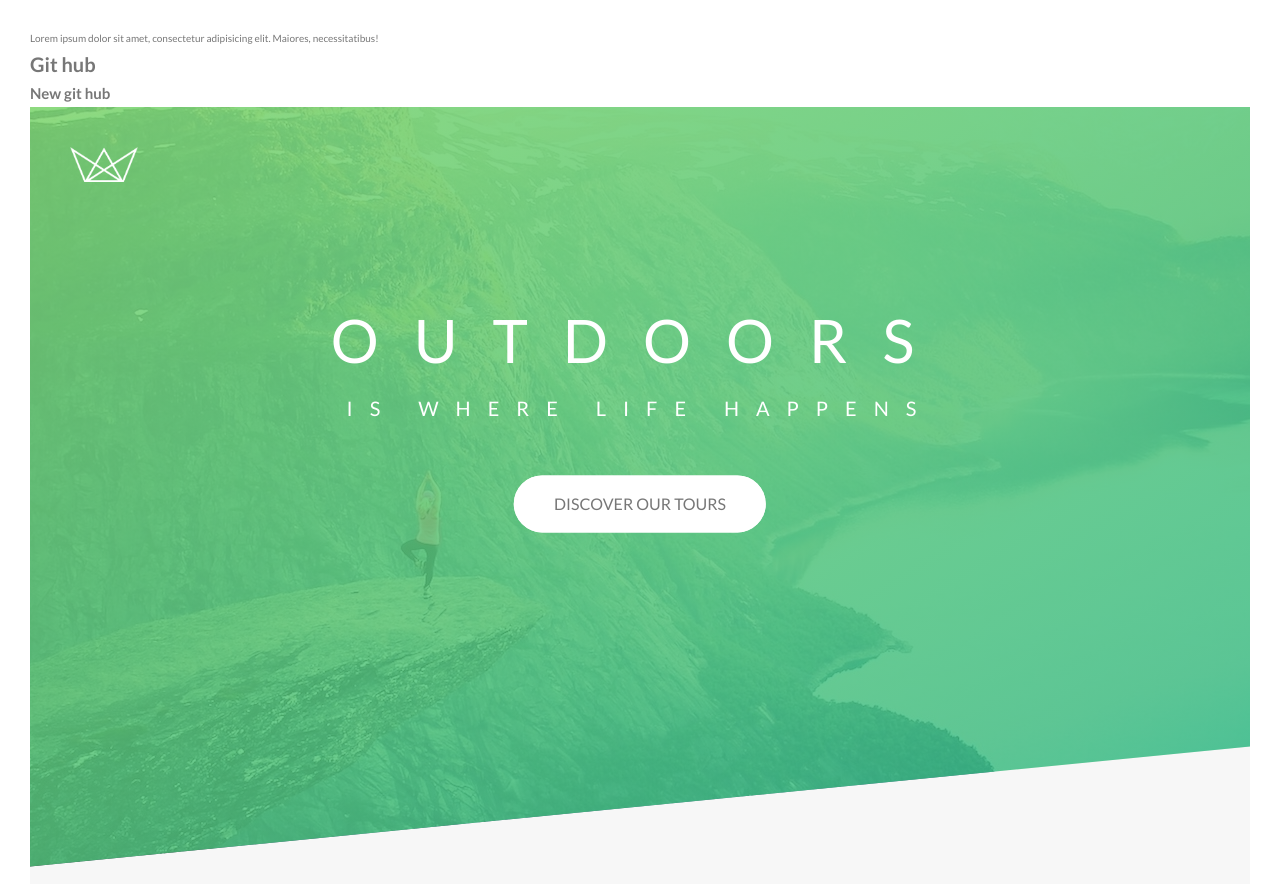
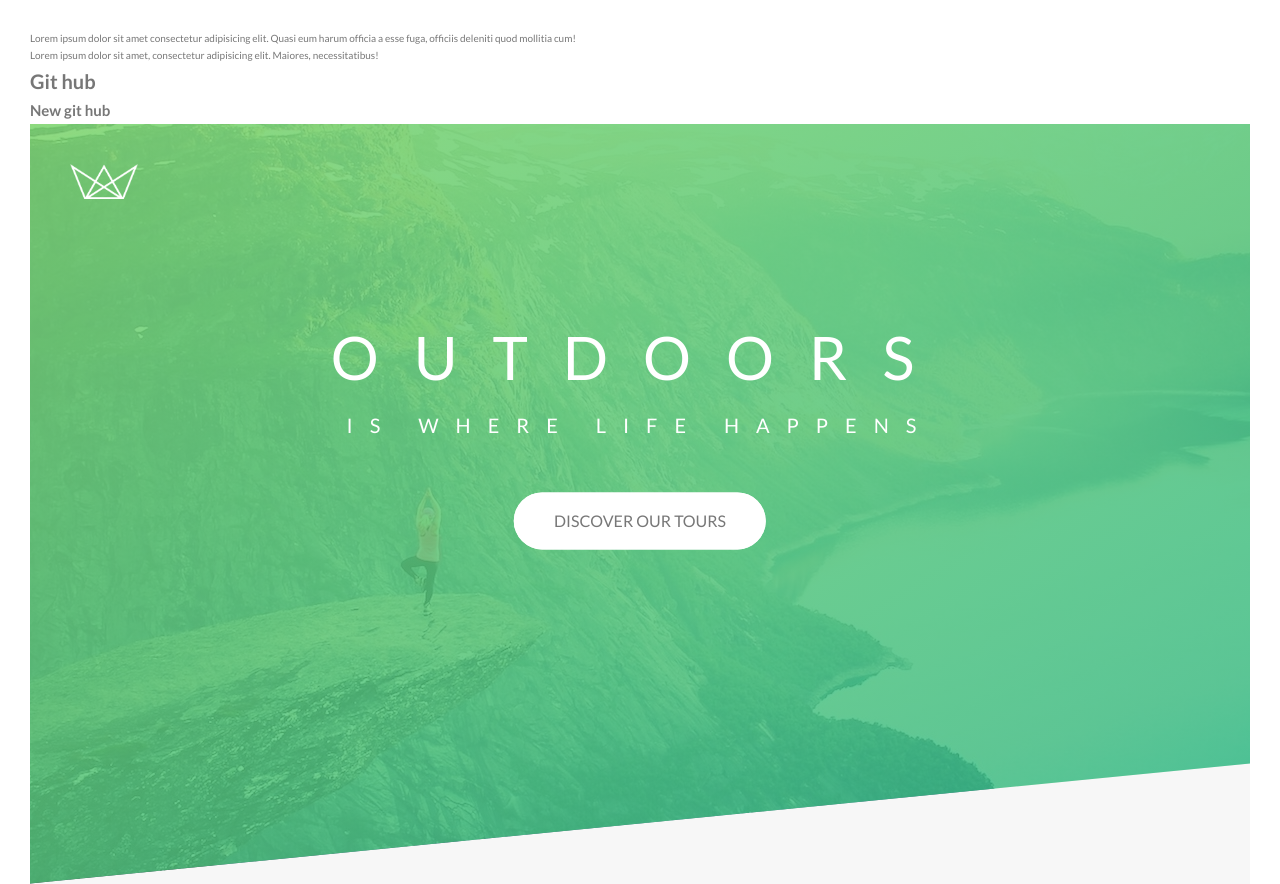
Before and after one commit to Bansukundalvyas/Netos, a website: page index.html in a window 1280 px wide. Shown: the top 884 px of the page. Drawn offline with Linux system fonts and the light colour scheme.

Commit message:
added
lorem

```diff
--- a/index.html
+++ b/index.html
@@ -9,6 +9,8 @@
         <link href="css/style.css" type="text/css" rel="stylesheet">
     </head>
     <body>
+        <p>Lorem ipsum dolor sit amet consectetur adipisicing elit. Quasi eum harum officia a esse fuga, officiis deleniti quod mollitia cum!
+        </p>
         <p>Lorem ipsum dolor sit amet, consectetur adipisicing elit. Maiores, necessitatibus!</p>
         <h1>Git hub</h1>
         <h2>New git hub</h2>
```
